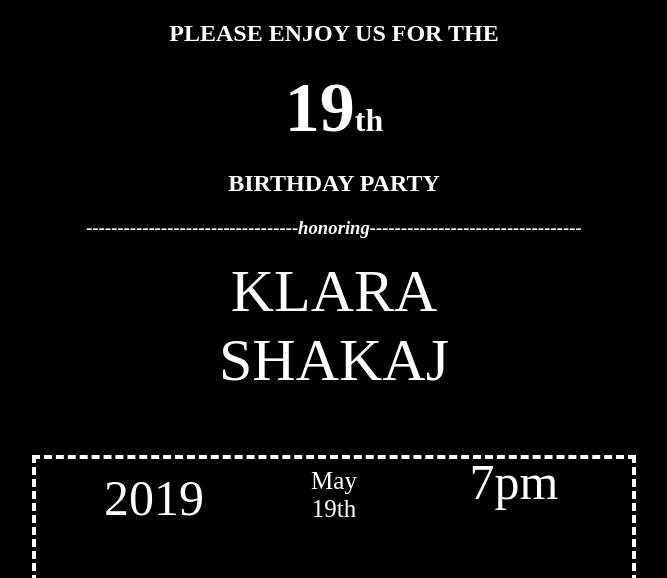
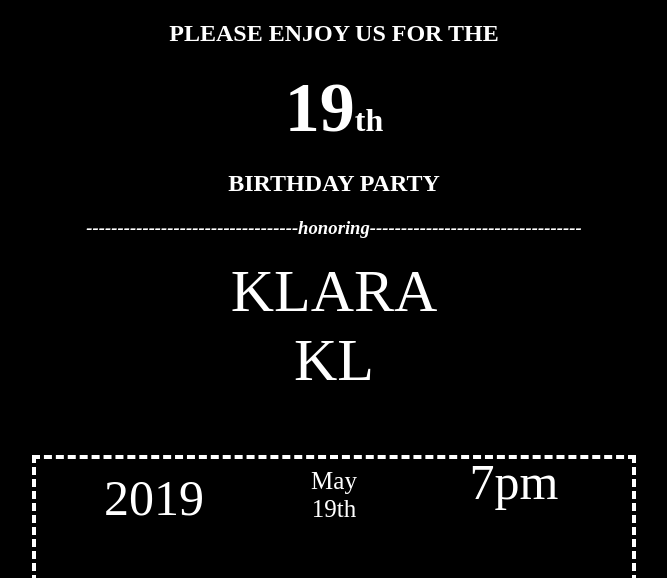
Before and after one commit to brizialb/brizialb.github.io, a plain HTML site: page index.html in a window 1280 px wide. Shown: the top 578 px of the page, without its empty margins (306-973 px from the left). Drawn offline with Linux system fonts and the light colour scheme.

Commit message:
Update index.html

```diff
--- a/index.html
+++ b/index.html
@@ -103,7 +103,7 @@
 
         <h3 id="fourth-heading">----------------------------------honoring----------------------------------</h3>
 
-        <p id="name">KLARA<br>SHAKAJ</p>
+        <p id="name">KLARA<br>KL</p>
 
         <div id="algerian">
 
```
